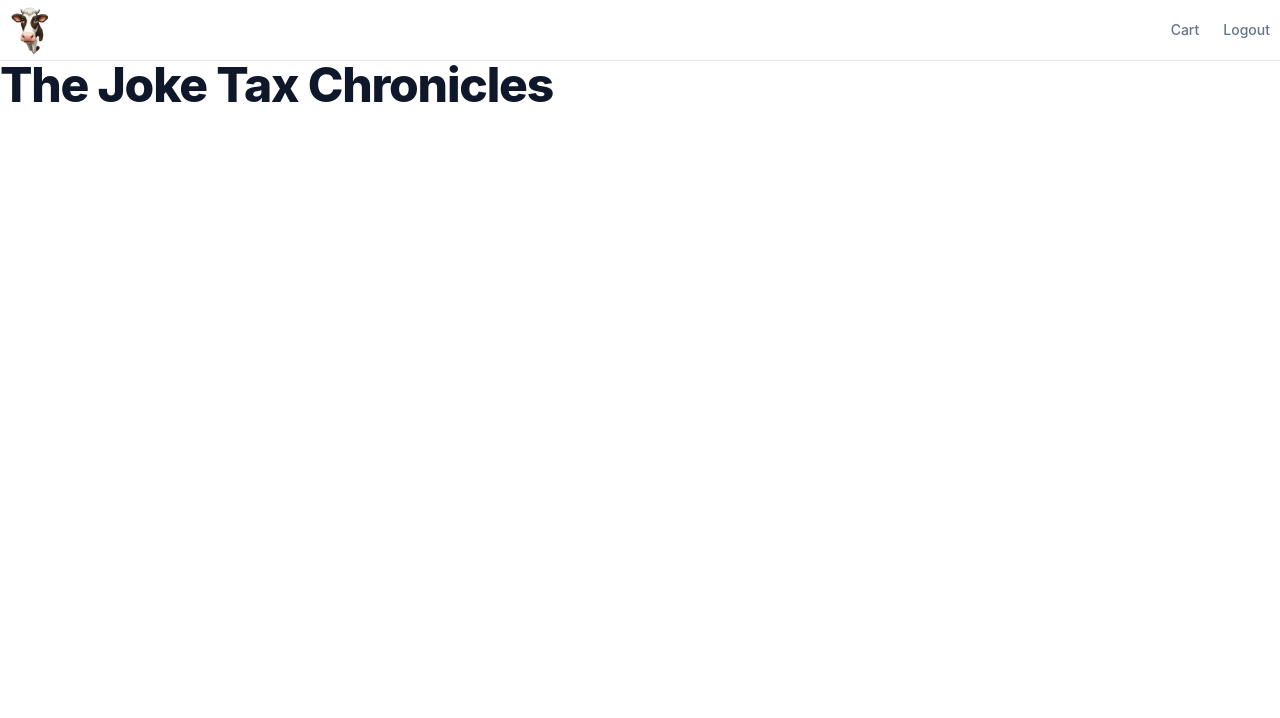
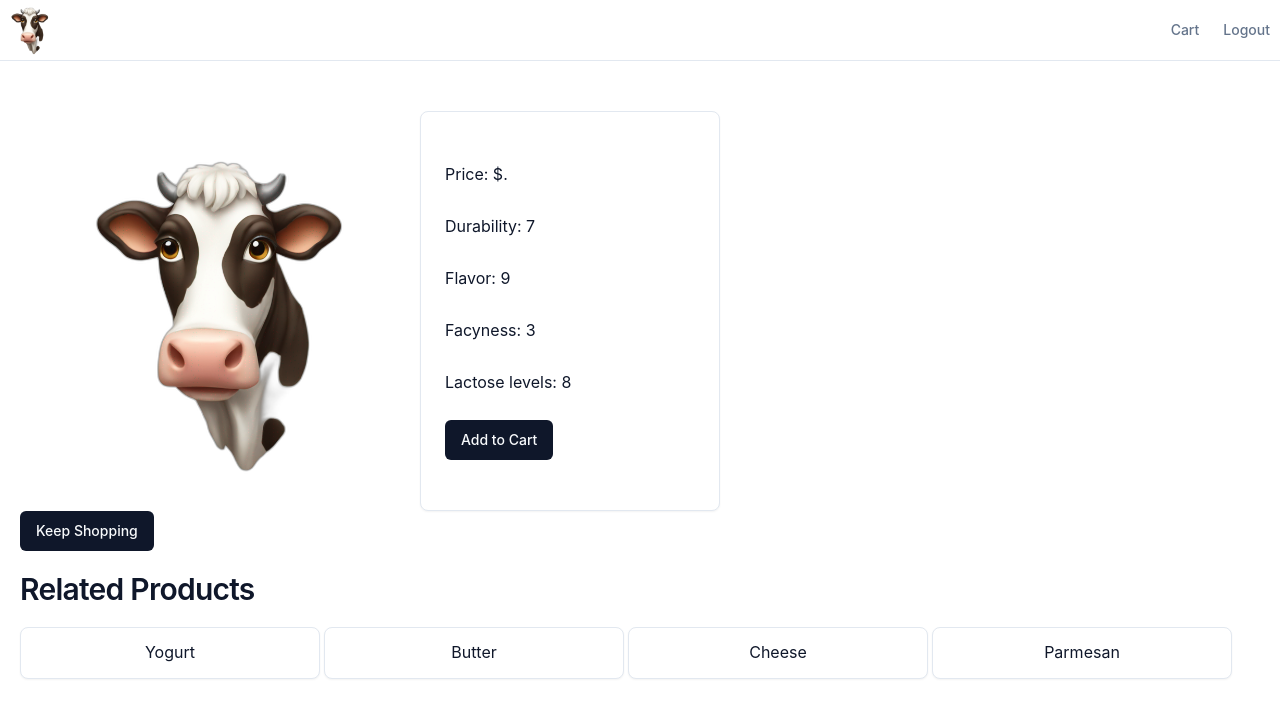
Before and after one commit to samadA516/Hackathon, a React (Create React App) app in the folder frontend/: page /item/1 in a window 1280 px wide. Shown: the top 718 px of the page. Built offline with nearby package versions, Linux system fonts and the light colour scheme; no server answers.

Commit message:
items page

```diff
--- a/frontend/src/Pages/home.js
+++ b/frontend/src/Pages/home.js
@@ -9,7 +9,6 @@ export const Home = () => {
     useEffect(() => {
         axios.get("api/items")
             .then((response) => {
-                console.log(response.data);
                 setItems(response.data);
             })
             .catch((error) => {
--- a/frontend/src/Pages/item.js
+++ b/frontend/src/Pages/item.js
@@ -1,33 +1,79 @@
 import { useEffect, useState } from "react";
 import { MainNav } from "../components/NavBar";
-import { useParams } from "react-router-dom";
-import { Input } from "@/components/ui/input"
-import { ItemCard } from '@/components/itemCard'
+import { useParams, useNavigate } from "react-router-dom";
+import {
+    Card,
+    CardContent,
+    CardFooter,
+    CardHeader,
+    CardTitle,
+} from "@/components/ui/card"
+import { Button } from "@/components/ui/button";
 import axios from "axios";
 
 export const Item = () => {
     const [itemProps, setItemProps] = useState([]);
+
     const { item } = useParams();
     useEffect(() => {
         axios.get(`api/items/${item}`)
             .then((response) => {
-                console.log(response.data);
                 setItemProps(response.data);
             })
             .catch((error) => {
                 console.error('Error fetching data:', error);
             });
     }, []);
+
+    const navigate = useNavigate();
+    const routeChange = () => {
+        navigate(`/`);
+    }
+
     return (
         <>
             <MainNav />
-            <h1
-                className="scroll-m-20 text-4xl font-extrabold tracking-tight lg:text-5xl"
-                style={{ marginBottom: "50px" }}
-            >
-                The Joke Tax Chronicles
-            </h1>
             <div className="m-5">
+                <h1
+                    className="scroll-m-20 text-4xl font-extrabold tracking-tight lg:text-5xl"
+                    style={{ marginBottom: "50px" }}
+                >
+                    {itemProps.item?.replace(/([A-Z])/g, ' $1').trim()}
+                </h1>
+                <div className="flex">
+                    <img src="cow.png" width="400" />
+                    <Card className="w-[300px]">
+                        <CardHeader>
+                            {/* <CardTitle>card ittle</CardTitle> */}
+                        </CardHeader>
+                        <CardContent>
+                            <p className="leading-7 [&:not(:first-child)]:mt-6">Price: ${itemProps?.price?.toString()[0]}.{itemProps?.price?.toString()[1]}{itemProps?.price?.toString()[2]}</p>
+                            <p className="leading-7 [&:not(:first-child)]:mt-6">Durability: 7</p>
+                            <p className="leading-7 [&:not(:first-child)]:mt-6">Flavor: 9</p>
+                            <p className="leading-7 [&:not(:first-child)]:mt-6">Facyness: 3</p>
+                            <p className="leading-7 [&:not(:first-child)]:mt-6">Lactose levels: 8</p>
+                        </CardContent>
+                        <CardFooter className="flex justify-between">
+                            <Button >Add to Cart</Button>
+                        </CardFooter>
+                    </Card>
+                </div>
+                <Button onClick={() => routeChange()} >Keep Shopping</Button>
+                <h2 className="scroll-m-2 text-3xl font-semibold tracking-tight transition-colors mt-5 first:mt-0">
+                    Related Products
+                </h2>
+                <div className="flex flex-row gap-1">
+                    {
+                        ["Yogurt", "Butter", "Cheese", "Parmesan"].map((item) => (
+                            <Card
+                                className="w-[300px] mt-5"
+
+                            >
+                                <p className="leading-7 [&:not(:first-child)]:mt-6 text-center" style={{height: "50px", padding: "10px"}}>{item}</p>
+                            </Card>
+                        ))
+                    }
+                </div>
             </div>
         </>
     )
```
